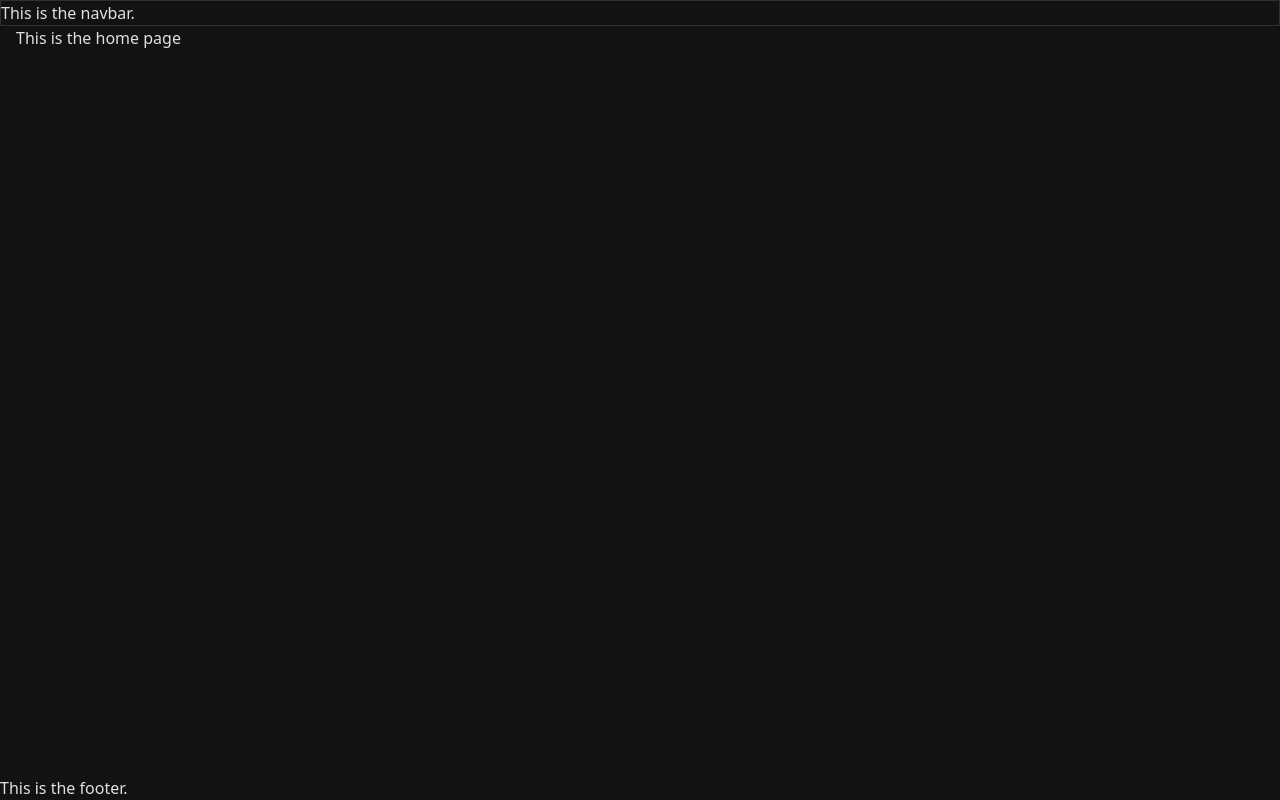
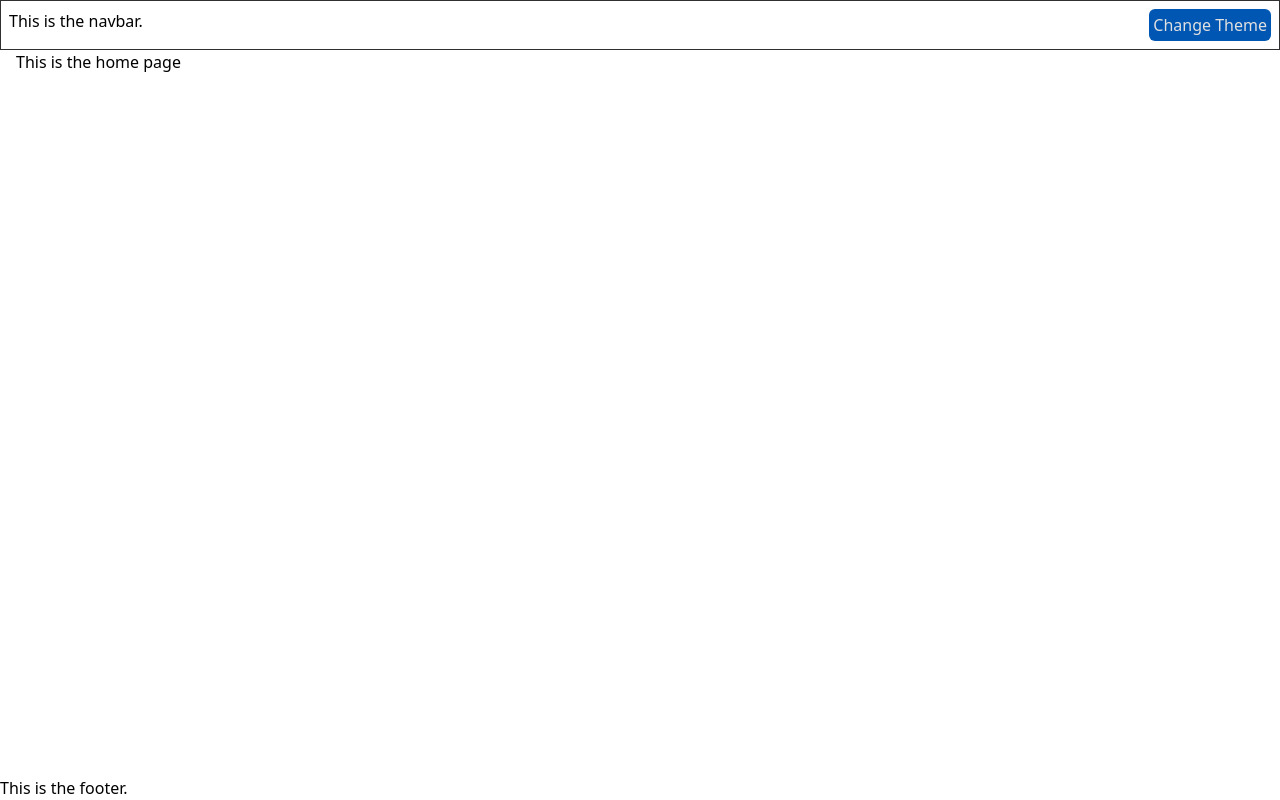
Before and after one commit to ealvara6/blog-post, a React (Vite) app in the folder frontend/: page / in a window 1280 px wide. Built offline with nearby package versions, Linux system fonts and the light colour scheme.

Commit message:
Add theme provider and context

```diff
--- a/frontend/src/components/Navbar.tsx
+++ b/frontend/src/components/Navbar.tsx
@@ -1,7 +1,10 @@
+import ThemeButton from './ThemeButton'
+
 const Navbar = () => {
   return (
-    <nav className="border-border-dark border border-solid">
-      This is the navbar.
+    <nav className="border-border-dark flex border border-solid p-2">
+      <div className="grow">This is the navbar.</div>
+      <ThemeButton />
     </nav>
   )
 }
--- /dev/null
+++ b/frontend/src/components/ThemeButton.tsx
@@ -0,0 +1,20 @@
+import { useTheme } from '../context/ThemeProvider/useTheme'
+
+const ThemeButton = () => {
+  const { dispatch } = useTheme()
+
+  const onClick = () => {
+    dispatch({ type: 'toggle' })
+  }
+
+  return (
+    <button
+      onClick={() => onClick()}
+      className="bg-primary-light text-text-dark dark:bg-primary-dark cursor-pointer rounded-md p-1"
+    >
+      Change Theme
+    </button>
+  )
+}
+
+export default ThemeButton
--- /dev/null
+++ b/frontend/src/context/ThemeProvider/ThemeContext.tsx
@@ -0,0 +1,7 @@
+import React, { createContext } from 'react'
+import { Theme, ThemeAction } from './themeReducer'
+
+export const ThemeContext = createContext<{
+  theme: Theme
+  dispatch: React.Dispatch<ThemeAction>
+} | null>(null)
--- /dev/null
+++ b/frontend/src/context/ThemeProvider/ThemeProvider.tsx
@@ -0,0 +1,31 @@
+import { useEffect, useReducer } from 'react'
+import { Theme, themeReducer } from './themeReducer'
+import { ThemeContext } from './ThemeContext'
+
+const LOCAL_STORAGE_KEY = 'theme'
+
+const getInitialTheme = (): Theme => {
+  const storedTheme = localStorage.getItem(LOCAL_STORAGE_KEY)
+  if (storedTheme) return storedTheme as Theme
+
+  return 'light'
+}
+
+export const ThemeProvider = ({ children }: { children: React.ReactNode }) => {
+  const [theme, dispatch] = useReducer(themeReducer, 'dark', getInitialTheme)
+
+  useEffect(() => {
+    localStorage.setItem(LOCAL_STORAGE_KEY, theme)
+    if (theme === 'dark') {
+      document.documentElement.classList.add('dark')
+    } else {
+      document.documentElement.classList.remove('dark')
+    }
+  }, [theme])
+
+  return (
+    <ThemeContext.Provider value={{ theme, dispatch }}>
+      {children}
+    </ThemeContext.Provider>
+  )
+}
--- /dev/null
+++ b/frontend/src/context/ThemeProvider/themeReducer.ts
@@ -0,0 +1,12 @@
+export type Theme = 'light' | 'dark'
+
+export type ThemeAction = { type: 'toggle' }
+
+export const themeReducer = (theme: Theme, action: ThemeAction): Theme => {
+  switch (action.type) {
+    case 'toggle':
+      return theme === 'light' ? 'dark' : 'light'
+    default:
+      throw new Error('Unknown action type')
+  }
+}
--- /dev/null
+++ b/frontend/src/context/ThemeProvider/useTheme.ts
@@ -0,0 +1,10 @@
+import { useContext } from 'react'
+import { ThemeContext } from './ThemeContext'
+
+export const useTheme = () => {
+  const context = useContext(ThemeContext)
+  if (!context) {
+    throw new Error('useTheme must be used within a ThemeProvider')
+  }
+  return context
+}
--- a/frontend/src/layouts/MainLayout.tsx
+++ b/frontend/src/layouts/MainLayout.tsx
@@ -4,7 +4,7 @@ import Footer from '../components/Footer'
 
 const MainLayout = () => {
   return (
-    <div className="flex min-h-screen flex-col">
+    <div className="dark:bg-background-dark dark:text-text-dark flex min-h-screen flex-col">
       <Navbar />
       <main className="container mx-auto flex-1 px-4">
         <Outlet />
--- a/frontend/src/routes/AppRoutes.tsx
+++ b/frontend/src/routes/AppRoutes.tsx
@@ -1,10 +1,11 @@
 import { BrowserRouter as Router, Routes, Route } from 'react-router-dom'
 import MainLayout from '../layouts/MainLayout'
 import Home from '../pages/Home'
+import { ThemeProvider } from '../context/ThemeProvider/ThemeProvider'
 
 const AppRoutes = () => {
   return (
-    <div className="dark bg-background-light dark:bg-background-dark text-text-light dark:text-text-dark">
+    <ThemeProvider>
       <Router>
         <Routes>
           <Route element={<MainLayout />}>
@@ -12,7 +13,7 @@ const AppRoutes = () => {
           </Route>
         </Routes>
       </Router>
-    </div>
+    </ThemeProvider>
   )
 }
 
```
